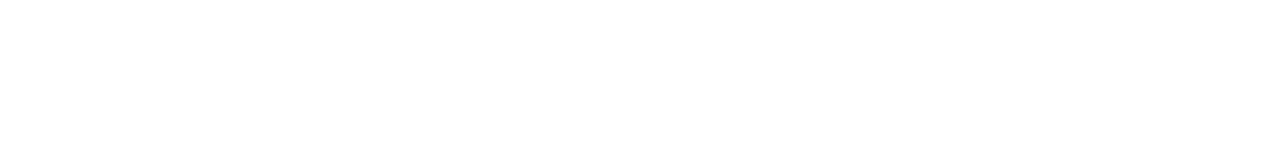
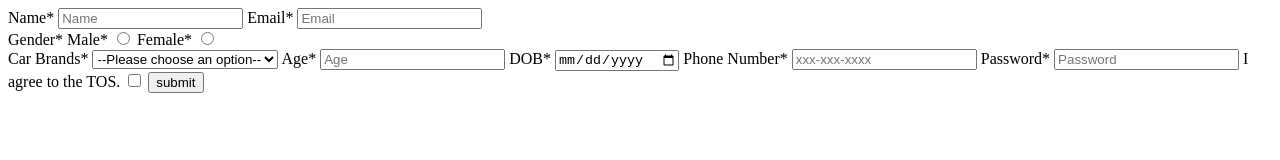
Before and after one commit to acciojob/signup-form-car-daharwalmohan4, a website: page main.html in a window 1280 px wide. Drawn offline with Linux system fonts and the light colour scheme.

Commit message:
created a submission

```diff
--- a/main.html
+++ b/main.html
@@ -7,6 +7,46 @@
 </head>
 
 <body>
+	<form method="post">
+	<label for="Name" name="name">Name*</label>
+	<input type="text" id="name" placeholder="Name">
+
+	<label type="Email" name="email">Email*</label>
+	<input type="email" id="name" placeholder="Email"><br>
+
+	<label for="Gender" id="gender" name="gender">Gender*</label>
+	<label for="male" name="male">Male*</label>
+	<input type="radio">
+	<label for="female" name="female">Female*</label>
+	<input type="radio"><br>
+
+
+	<label for="Car Brands" name="car brands">Car Brands*</label>
+	<select id="cars">
+		<option value="" disabled selected>--Please choose an option--</option>
+		<option value="BMW">BMW</option>
+	    <option value="Audi">Audi</option>
+	    <option value="Mercedez">Mercedez</option>
+
+	</select>
+	<label for="Age" name="age">Age*</label>
+	<input type="number" id="age" placeholder="Age">
+
+	<label for="DOB" name="dob">DOB*</label>
+	<input type="date" id="dob">
+
+	<label for="Phone Number" name="phone number">Phone Number*</label>
+	<input type="number" id="phone number" placeholder="xxx-xxx-xxxx">
+
+	<label for="Password" name="pasword">Password*</label>
+	<input type="password" id="pasword" placeholder="Password">
+
+	<label for="Checkbox" name="checkbox"> I agree to the TOS.</label>
+	<input type="checkbox" id="checkbox">
+
+	<button>submit</button>
+	</form>
+
 	<!-- the entire body must be written by student -->
     <script type="text/javascript" src="./script.js">
 </script>
```
